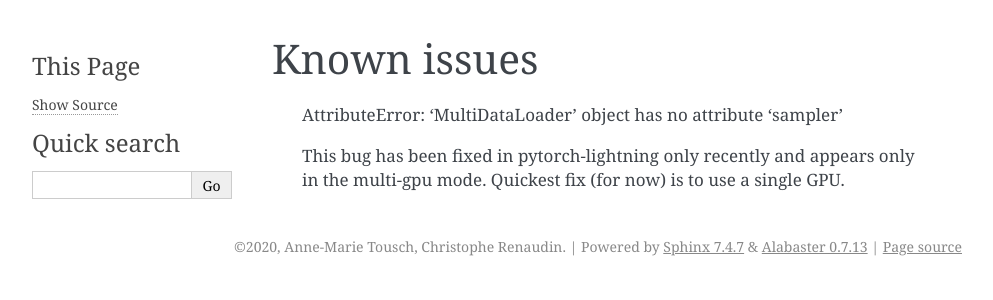
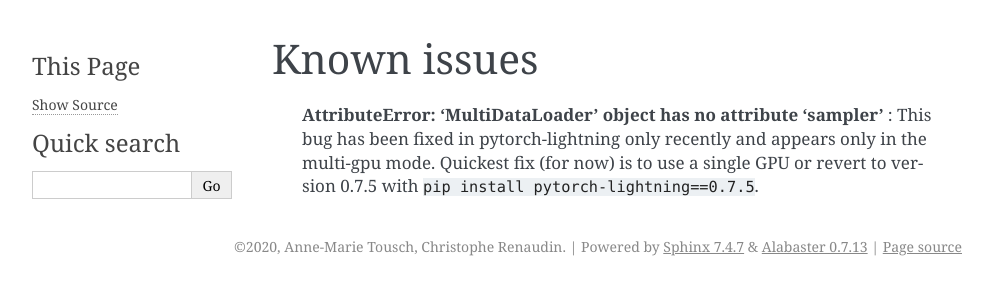
Before and after one commit to criteo-research/pytorch-ada, a Sphinx documentation site: the page built from docs/known_issues.rst, in a window 1280 px wide. Shown: the top 300 px of the page, without its empty margins (148-1141 px from the left). Built offline with Sphinx 7.4.7, drawn with Linux system fonts in a browser that asks for light colours.

Commit message:
Update known issue

```diff
--- a/docs/known_issues.rst
+++ b/docs/known_issues.rst
@@ -2,6 +2,4 @@ Known issues
 ############
 
 
- AttributeError: 'MultiDataLoader' object has no attribute 'sampler'
-
- This bug has been fixed in pytorch-lightning only recently and appears only in the multi-gpu mode. Quickest fix (for now) is to use a single GPU.
+ **AttributeError: 'MultiDataLoader' object has no attribute 'sampler'** : This bug has been fixed in pytorch-lightning only recently and appears only in the multi-gpu mode. Quickest fix (for now) is to use a single GPU or revert to version 0.7.5 with ``pip install pytorch-lightning==0.7.5``.
```
